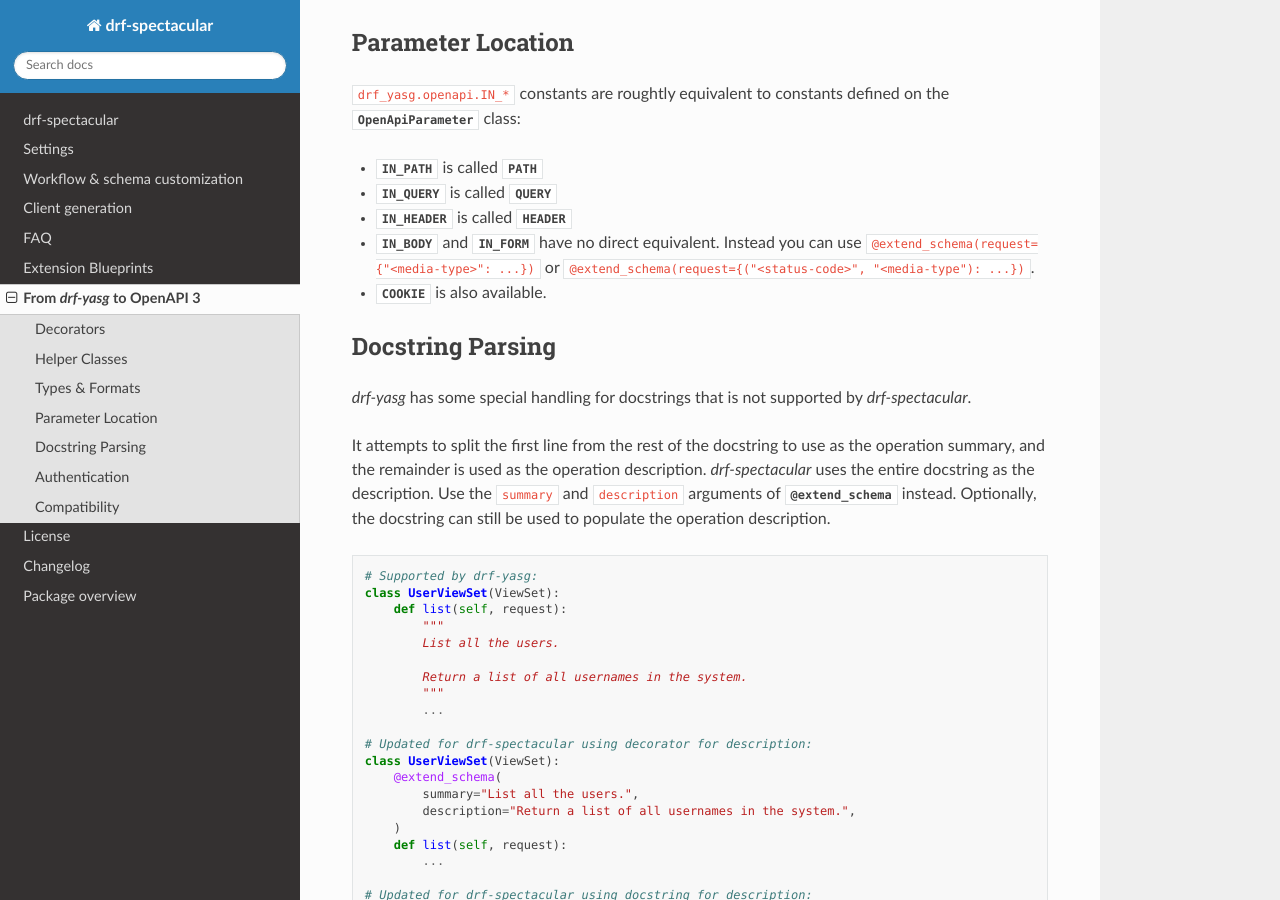
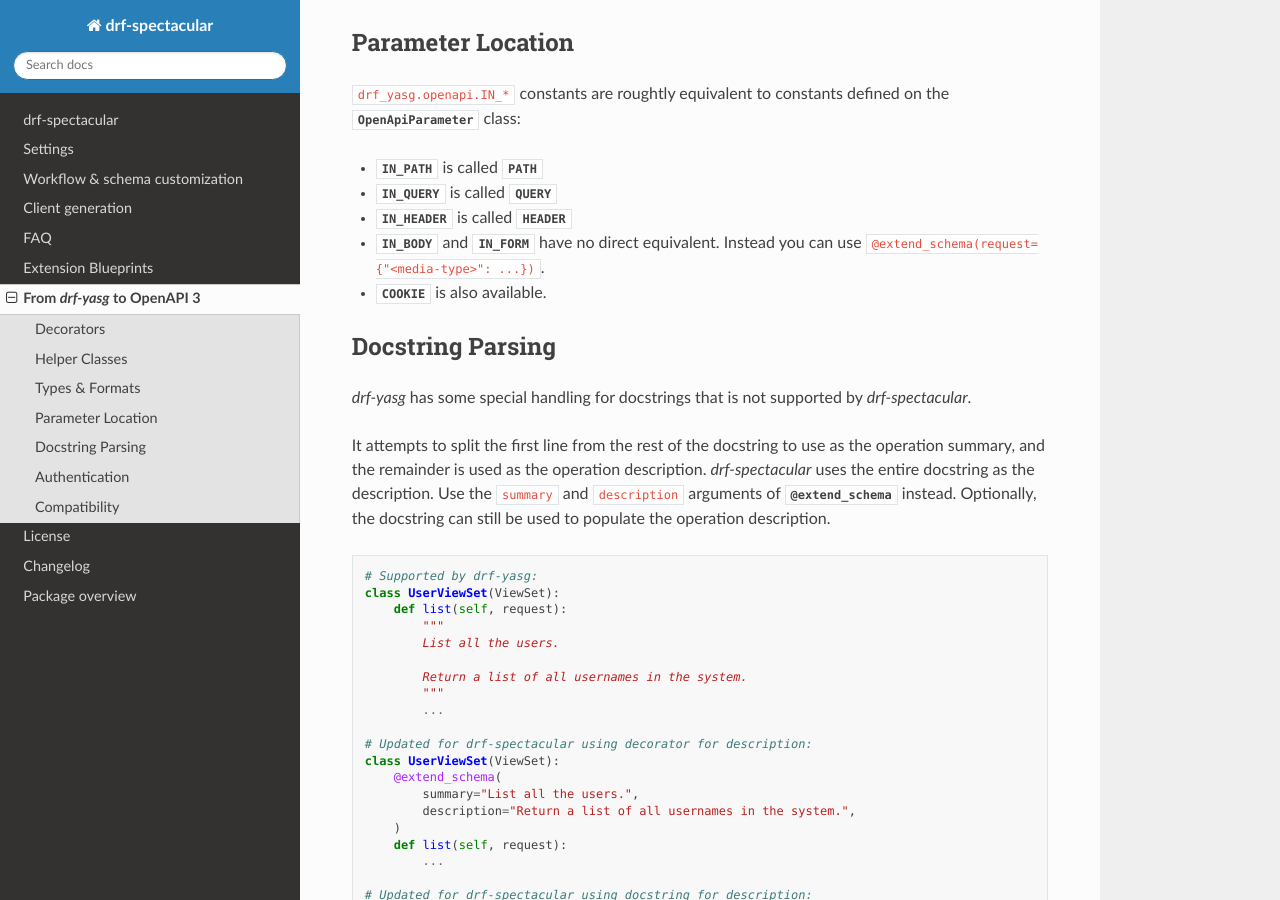
Before and after one commit to tfranzel/drf-spectacular, a Sphinx documentation site: the page built from docs/drf_yasg.rst, in a window 1280 px wide and 900 px high, scrolled down 2389 px. Built offline with Sphinx 7.4.7 and the Read the Docs theme 2.0.0, drawn with Linux system fonts in a browser that asks for light colours.

Commit message:
Remove invalid example in drf-yasg migration documentation.
Status codes are only for responses!

```diff
--- a/docs/drf_yasg.rst
+++ b/docs/drf_yasg.rst
@@ -154,8 +154,7 @@
 - :py:data:`~drf_yasg.openapi.IN_QUERY` is called :py:attr:`~drf_spectacular.utils.OpenApiParameter.QUERY`
 - :py:data:`~drf_yasg.openapi.IN_HEADER` is called :py:attr:`~drf_spectacular.utils.OpenApiParameter.HEADER`
 - :py:data:`~drf_yasg.openapi.IN_BODY` and :py:data:`~drf_yasg.openapi.IN_FORM` have no direct equivalent.
-  Instead you can use ``@extend_schema(request={"<media-type>": ...})`` or
-  ``@extend_schema(request={("<status-code>", "<media-type"): ...})``.
+  Instead you can use ``@extend_schema(request={"<media-type>": ...})``.
 - :py:attr:`~drf_spectacular.utils.OpenApiParameter.COOKIE` is also available.
 
 Docstring Parsing
```
